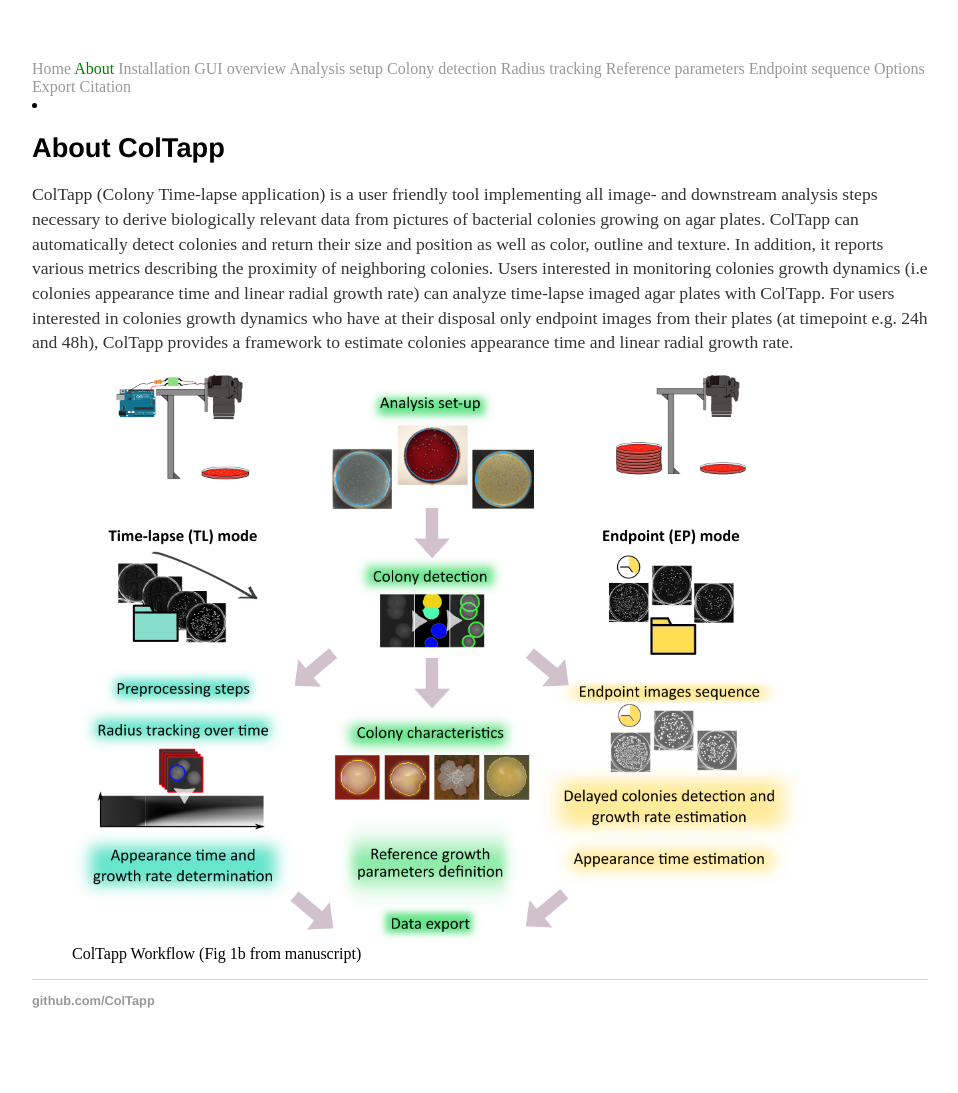
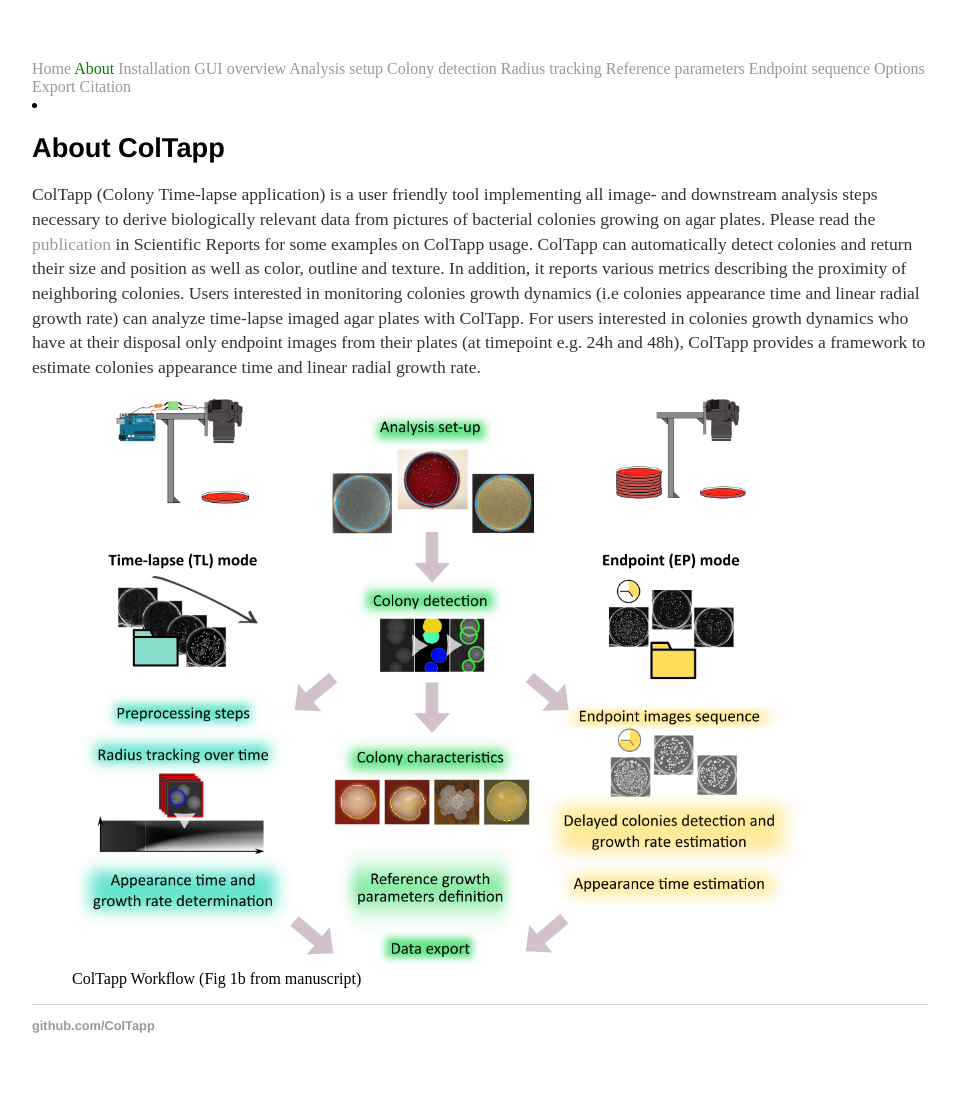
Before and after one commit to ColTapp/ColTapp.github.io, a Jekyll site: the page built from about.md, in a window 1280 px wide. Shown: the whole page, without its empty margins (160-1118 px from the left). Built offline with Jekyll 4.4.1, drawn with Linux system fonts in a browser that asks for light colours; before the commit the page ends 1068 px from its top, so only the background shows below that.

Commit message:
Update about.md

```diff
--- a/about.md
+++ b/about.md
@@ -3,7 +3,7 @@
 title: About
 ---
 # About ColTapp
-ColTapp (Colony Time-lapse application) is a user friendly tool implementing all image- and downstream analysis steps necessary to derive biologically relevant data from pictures of bacterial colonies growing on agar plates.
+ColTapp (Colony Time-lapse application) is a user friendly tool implementing all image- and downstream analysis steps necessary to derive biologically relevant data from pictures of bacterial colonies growing on agar plates. Please read the [publication](https://doi.org/10.1038/s41598-020-72979-4) in Scientific Reports for some examples on ColTapp usage.
 ColTapp can automatically detect colonies and return their size and position as well as color, outline and texture. In addition, it reports various metrics describing the proximity of neighboring colonies. Users interested in monitoring colonies growth dynamics (i.e colonies appearance time and linear radial growth rate) can analyze time-lapse imaged agar plates with ColTapp. For users interested in colonies growth dynamics who have at their disposal only endpoint images from their plates (at timepoint e.g. 24h and 48h), ColTapp provides a framework to estimate colonies appearance time and linear radial growth rate.
 
 <figure>
```
